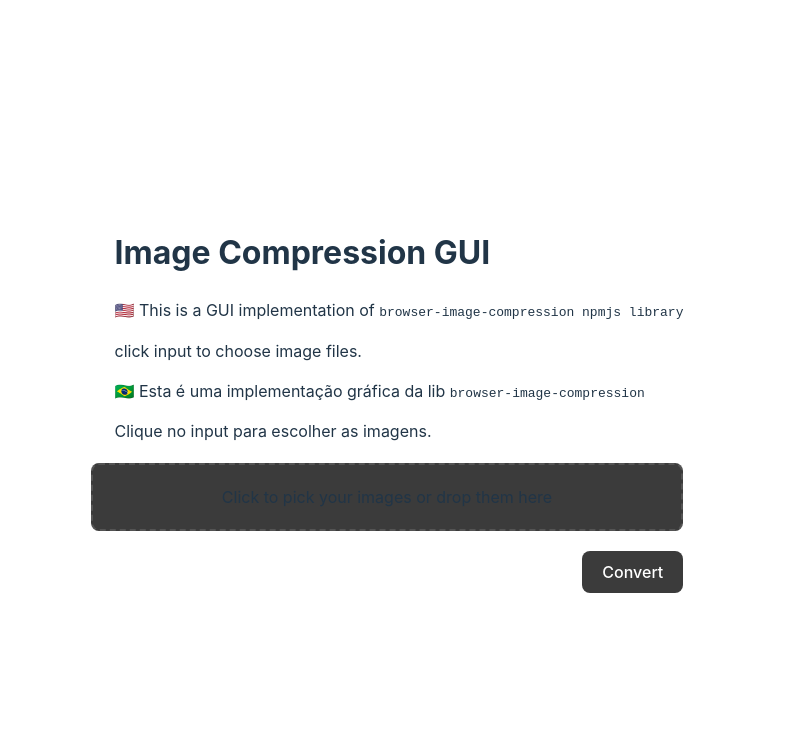
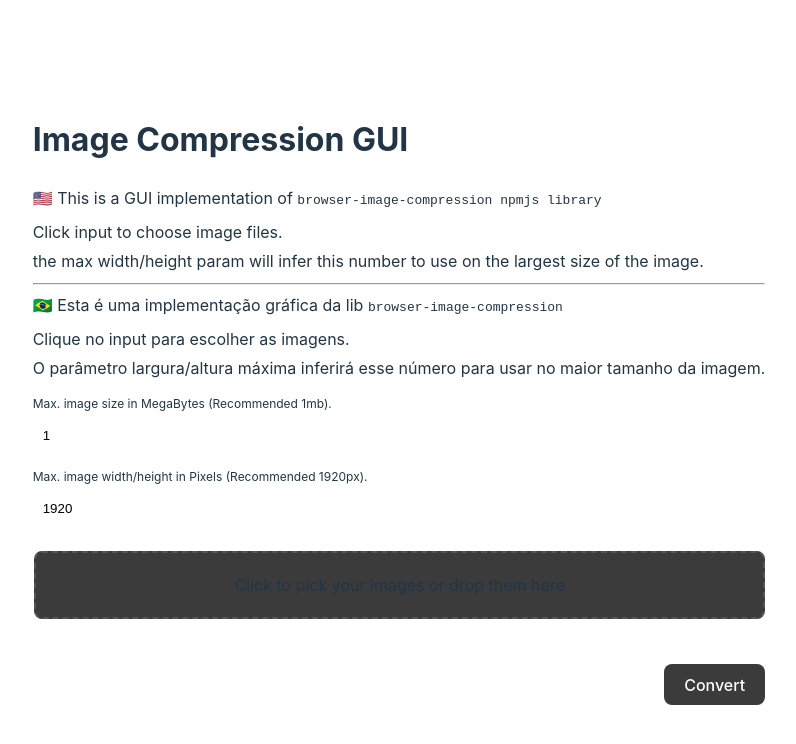
Before and after one commit to lucianodiisouza/image-compression-gui, a React (Vite) app: page / in a window 1280 px wide. Shown: the top 744 px of the page, without its empty margins (241-1037 px from the left). Built offline with nearby package versions, Linux system fonts and the light colour scheme.

Commit message:
feat: add image quality param buttons

```diff
--- a/src/App.tsx
+++ b/src/App.tsx
@@ -4,15 +4,26 @@ function App() {
   return (
     <>
       <h1>Image Compression GUI</h1>
-      <span>
+      <span style={{ lineHeight: 0.8 }}>
         🇺🇸 This is a GUI implementation of{' '}
         <code>browser-image-compression npmjs library</code>
-        <p>click input to choose image files.</p>
+        <p>
+          Click input to choose image files. <br />
+        </p>
+        <p>
+          the max width/height param will infer this number to use on the
+          largest size of the image.
+        </p>
       </span>
-      <span>
+      <hr />
+      <span style={{ lineHeight: 0.8 }}>
         🇧🇷 Esta é uma implementação gráfica da lib{' '}
         <code>browser-image-compression</code>
         <p>Clique no input para escolher as imagens.</p>
+        <p>
+          O parâmetro largura/altura máxima inferirá esse número para usar no
+          maior tamanho da imagem.
+        </p>
       </span>
       <ImagePicker />
     </>
--- a/src/components/ImagePicker.tsx
+++ b/src/components/ImagePicker.tsx
@@ -4,6 +4,9 @@ import { compressImage } from '../utils/imageUtils'
 import { createZip } from '../utils/zipUtils'
 
 function ImagePicker() {
+  const [maxImageSize, setMaxImageSize] = useState<number>(1)
+  const [maxWidthOrHeight, setMaxWidthOrHeight] = useState<number>(1920)
+
   const [selectedImages, setSelectedImages] = useState<File[]>([])
   const [thumbnails, setThumbnails] = useState<string[]>([])
   const [progress, setProgress] = useState<number>(0)
@@ -27,7 +30,11 @@ function ImagePicker() {
   }
 
   async function handleSingleImage() {
-    const compressedFile = await compressImage({ file: selectedImages[0] })
+    const compressedFile = await compressImage({
+      file: selectedImages[0],
+      maxSizeMB: maxImageSize,
+      maxWidthOrHeight: maxWidthOrHeight,
+    })
     createDownloadLink(compressedFile, selectedImages[0].name)
   }
 
@@ -38,7 +45,11 @@ function ImagePicker() {
     )
 
     for (const image of selectedImages) {
-      const compressedFile = await compressImage({ file: image })
+      const compressedFile = await compressImage({
+        file: image,
+        maxSizeMB: maxImageSize,
+        maxWidthOrHeight: maxWidthOrHeight,
+      })
       compressedFiles.push(compressedFile)
     }
 
@@ -129,6 +140,31 @@ function ImagePicker() {
       onDragOver={handleDragOver}
       onDrop={handleDrop}
     >
+      <div className="properties-container">
+        <div className="input-row">
+          <label htmlFor="maxImageSize">
+            Max. image size in MegaBytes (Recommended 1mb).
+          </label>
+          <input
+            type="number"
+            id="maxImageSize"
+            value={maxImageSize}
+            onChange={(e) => setMaxImageSize(Number(e.target.value))}
+            placeholder="Max. image size"
+          />
+        </div>
+        <div className="input-row">
+          <label htmlFor="maxImageSize">
+            Max. image width/height in Pixels (Recommended 1920px).
+          </label>
+          <input
+            type="number"
+            value={maxWidthOrHeight}
+            onChange={(e) => setMaxWidthOrHeight(Number(e.target.value))}
+            placeholder="Max. width/height"
+          />
+        </div>
+      </div>
       <label
         htmlFor="imagePicker"
         className={`picker-label ${isDragging ? 'drag-over' : ''}`}
--- a/src/components/imagePicker.css
+++ b/src/components/imagePicker.css
@@ -3,6 +3,7 @@
   display: flex;
   flex-direction: column;
   align-items: flex-end;
+  gap: 25px;
 }
 
 .drag-over {
@@ -50,7 +51,7 @@
   display: block;
   text-align: center;
   border: 2px dashed #545454;
-  width: 100%;
+  width: 96.5%;
   cursor: pointer;
 }
 
@@ -94,3 +95,30 @@
   background-color: #3b3b3b;
   cursor: not-allowed;
 }
+
+.properties-container {
+  display: flex;
+  flex-direction: column;
+  align-items: center;
+  justify-content: space-between;
+  width: 100%;
+  gap: 15px;
+}
+
+.input-row {
+  display: flex;
+  flex-direction: column;
+  width: 100%;
+  gap: 5px;
+}
+
+.input-row label {
+  font-size: 12px;
+}
+
+.input-row input {
+  padding: 10px 0;
+  text-indent: 10px;
+  border-radius: 4px;
+  border: none;
+}
```
